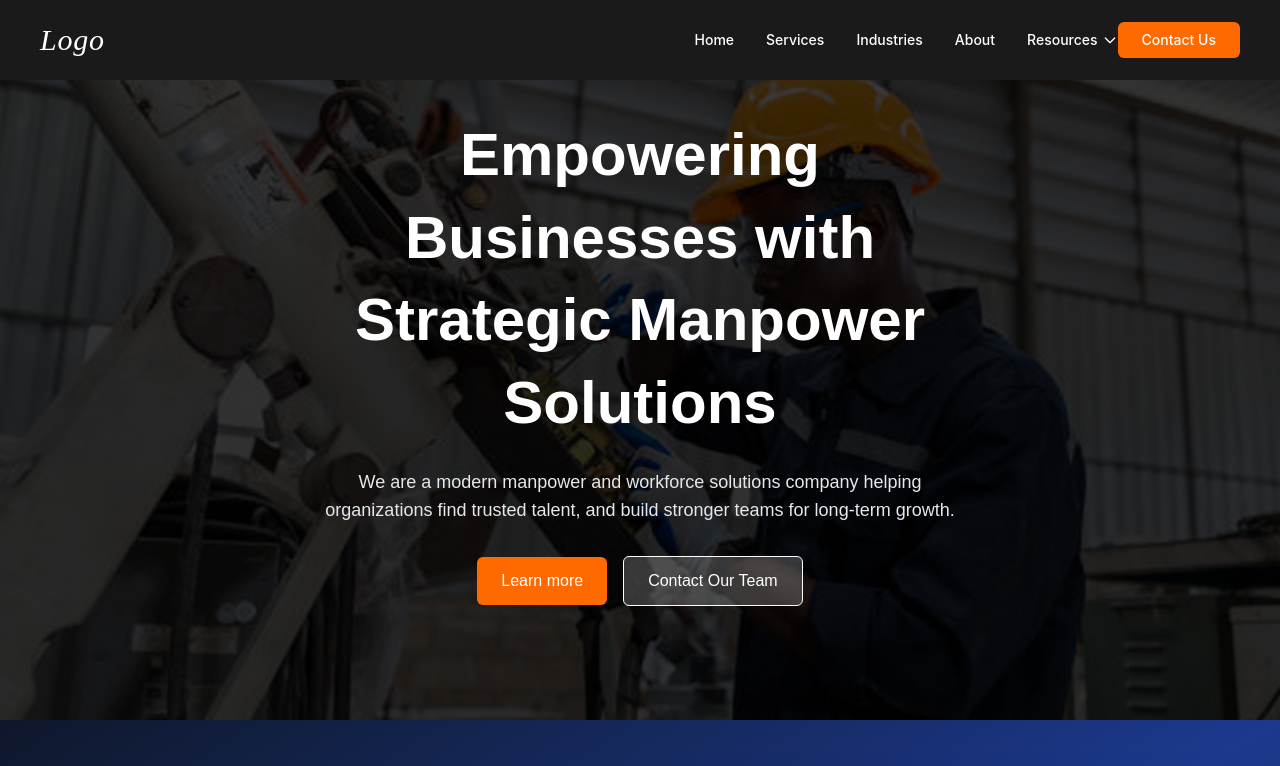
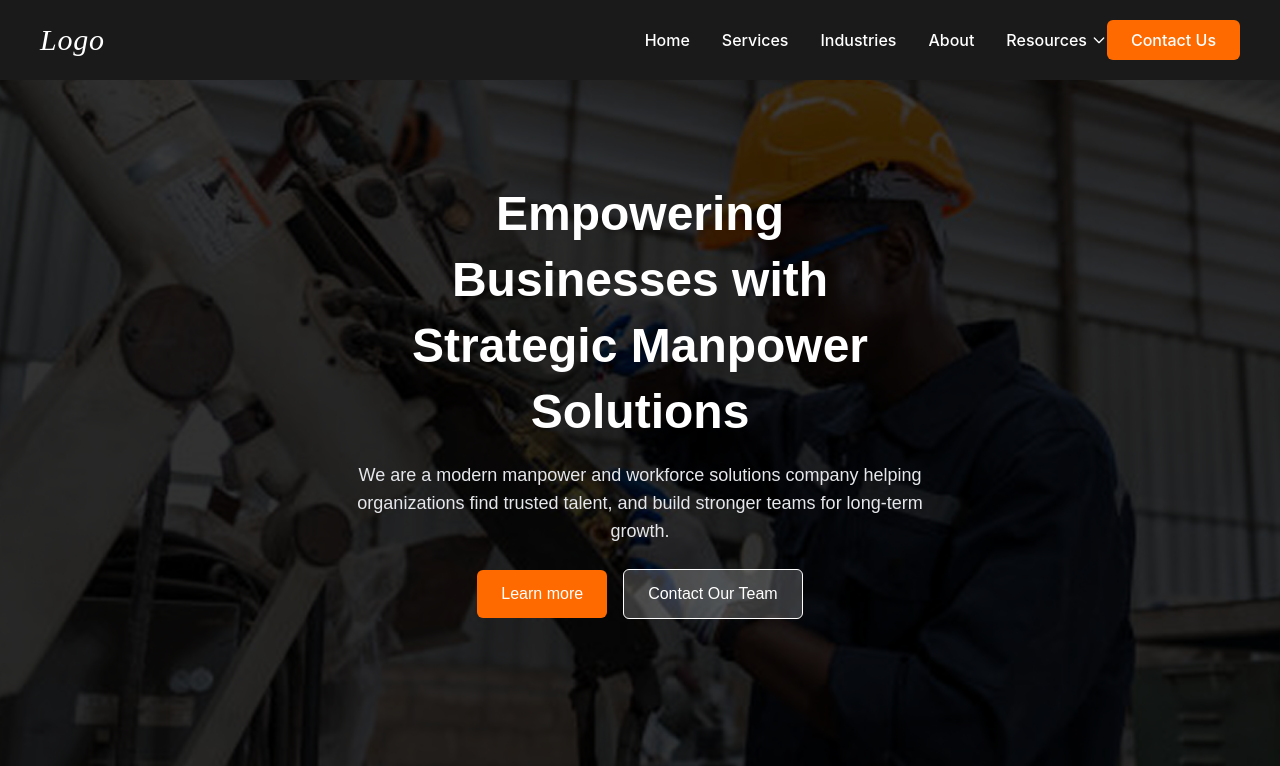
Before and after one commit to Kellytech-coder/Nigerian-Manpower-Solution, a Next.js app: page /about in a window 1280 px wide. Shown: the top 766 px of the page. Built offline with nearby package versions, Linux system fonts and the light colour scheme.

Commit message:
new update

```diff
--- a/app/components/about/Hero.tsx
+++ b/app/components/about/Hero.tsx
@@ -1,8 +1,9 @@
 import Image from "next/image";
+import Link from "next/link";
 
 export default function HeroSection() {
   return (
-    <section className="relative h-[90vh] w-full flex items-center justify-center">
+    <section className="relative min-h-screen w-full flex items-center justify-center">
       {/* Background Image */}
       <div className="absolute inset-0">
         <Image
@@ -16,23 +17,25 @@ export default function HeroSection() {
       </div>
 
       {/* Content */}
-      <div className="relative text-center max-w-4xl px-4 sm:px-6 md:px-8">
-        <h1 className="text-white font-bold leading-snug text-3xl sm:text-4xl md:text-5xl lg:text-6xl">
+      <div className="relative text-center max-w-md sm:max-w-lg md:max-w-2xl lg:max-w-3xl px-4 sm:px-6 md:px-8">
+        <h1 className="text-white font-bold leading-snug text-xl sm:text-2xl md:text-4xl lg:text-5xl">
           Empowering <br /> Businesses with <br /> Strategic Manpower <br /> Solutions
         </h1>
 
-        <p className="text-gray-200 mt-4 sm:mt-6 text-sm sm:text-base md:text-lg max-w-2xl mx-auto">
+        <p className="text-gray-200 mt-3 sm:mt-4 text-sm sm:text-base md:text-lg max-w-md sm:max-w-lg md:max-w-xl mx-auto">
           We are a modern manpower and workforce solutions company helping organizations
           find trusted talent, and build stronger teams for long-term growth.
         </p>
 
         {/* Buttons */}
-        <div className="mt-6 sm:mt-8 flex flex-col sm:flex-row items-center justify-center gap-3 sm:gap-4">
-          <button className="w-full sm:w-auto bg-[#FF6A00] hover:bg-[#e65c00] text-white px-6 py-3 rounded-md font-medium text-sm md:text-base transition">
-            Learn more
-          </button>
+        <div className="mt-5 sm:mt-6 flex flex-col sm:flex-row items-center justify-center gap-3 sm:gap-4">
+          <Link href="/landing-page">
+            <button className="w-full sm:w-auto bg-[#FF6A00] hover:bg-[#e65c00] text-white px-5 py-2 sm:px-6 sm:py-3 rounded-md font-medium text-sm md:text-base transition">
+              Learn more
+            </button>
+          </Link>
 
-          <button className="w-full sm:w-auto bg-white/20 hover:bg-white/30 text-white border border-white px-6 py-3 rounded-md font-medium text-sm md:text-base transition">
+          <button className="w-full sm:w-auto bg-white/20 hover:bg-white/30 text-white border border-white px-5 py-2 sm:px-6 sm:py-3 rounded-md font-medium text-sm md:text-base transition">
             Contact Our Team
           </button>
         </div>
--- a/app/components/about/Navbar.tsx
+++ b/app/components/about/Navbar.tsx
@@ -1,96 +1,147 @@
 "use client";
 
 import { useState } from "react";
+import Link from "next/link";
 
 export default function Navbar() {
   const [isMobileMenuOpen, setIsMobileMenuOpen] = useState(false);
   const [isResourcesOpen, setIsResourcesOpen] = useState(false);
 
+  const mainLinks = [
+    { label: "Home", href: "/landing-page" },
+    { label: "Services", href: "" },
+    { label: "Industries", href: "" },
+    { label: "About", href: "/about" },
+  ];
+
+  const resourcesLinks = [
+    { label: "Case Studies", href: "/case-studies" },
+    { label: "Work Force", href: "/work-force" },
+    { label: "Careers", href: "/careers" },
+  ];
+
   return (
-    <nav className="bg-[#1A1A1A] fixed w-full z-30">
-      <div className="max-w-7xl mx-auto px-6 lg:px-10">
-        <div className="flex justify-between items-center h-20">
-
+    <header className="bg-[#1A1A1A] fixed w-full z-30">
+      <nav className="max-w-7xl mx-auto px-4 sm:px-6 lg:px-10">
+        <div className="flex justify-between items-center h-16 sm:h-20">
           {/* Logo */}
-          <div className="flex-shrink-0">
+          <Link href="/" className="flex-shrink-0">
             <h1
-              className="text-white text-3xl italic font-[400] tracking-wide"
+              className="text-white text-2xl sm:text-3xl italic font-[400] tracking-wide"
               style={{ fontFamily: "Great Vibes, cursive" }}
             >
               Logo
             </h1>
-          </div>
+          </Link>
 
-          {/* Desktop Nav */}
-          <div className="hidden md:flex items-center space-x-8 flex-grow justify-end">
-            <a className="text-white text-sm font-medium hover:text-gray-300 transition"
-              style={{ fontFamily: "Inter, sans-serif" }}>Home</a>
-            <a className="text-white text-sm font-medium hover:text-gray-300 transition"
-              style={{ fontFamily: "Inter, sans-serif" }}>Services</a>
-            <a className="text-white text-sm font-medium hover:text-gray-300 transition"
-              style={{ fontFamily: "Inter, sans-serif" }}>Industries</a>
-            <a className="text-white text-sm font-medium hover:text-gray-300 transition"
-              style={{ fontFamily: "Inter, sans-serif" }}>About</a>
+          {/* Desktop Navigation */}
+          <div className="hidden md:flex items-center space-x-6 lg:space-x-8 flex-grow justify-end">
+            {mainLinks.map(({ label, href }) => (
+              <Link
+                key={label}
+                href={href}
+                className="text-white text-sm lg:text-base font-medium hover:text-gray-300 transition"
+                style={{ fontFamily: "Inter, sans-serif" }}
+              >
+                {label}
+              </Link>
+            ))}
 
             {/* Resources Dropdown */}
             <div className="relative">
               <button
                 onClick={() => setIsResourcesOpen(!isResourcesOpen)}
-                className="flex items-center text-white text-sm font-medium hover:text-gray-300 transition"
+                aria-haspopup="true"
+                aria-expanded={isResourcesOpen}
+                className="flex items-center text-white text-sm lg:text-base font-medium hover:text-gray-300 transition"
                 style={{ fontFamily: "Inter, sans-serif" }}
               >
                 Resources
                 <svg
-                  className={`ml-1 h-4 w-4 transition-transform ${isResourcesOpen ? "rotate-180" : ""}`}
+                  className={`ml-1 h-4 w-4 transition-transform ${
+                    isResourcesOpen ? "rotate-180" : ""
+                  }`}
                   stroke="currentColor"
                   fill="none"
                   viewBox="0 0 24 24"
                 >
-                  <path strokeLinecap="round" strokeLinejoin="round" strokeWidth={2} d="M19 9l-7 7-7-7" />
+                  <path
+                    strokeLinecap="round"
+                    strokeLinejoin="round"
+                    strokeWidth={2}
+                    d="M19 9l-7 7-7-7"
+                  />
                 </svg>
               </button>
 
               {isResourcesOpen && (
-                <div className="absolute right-0 mt-3 w-44 bg-zinc-800 rounded-md shadow-xl z-20">
-                  <a className="block px-4 py-3 text-white text-sm hover:bg-zinc-700" style={{ fontFamily: "Inter, sans-serif" }}>Case Studies</a>
-                  <a className="block px-4 py-3 text-white text-sm hover:bg-zinc-700" style={{ fontFamily: "Inter, sans-serif" }}>Work Force</a>
-                  <a className="block px-4 py-3 text-white text-sm hover:bg-zinc-700" style={{ fontFamily: "Inter, sans-serif" }}>Careers</a>
+                <div className="absolute right-0 mt-3 w-40 sm:w-44 bg-zinc-800 rounded-md shadow-xl z-20">
+                  {resourcesLinks.map(({ label, href }) => (
+                    <Link
+                      key={label}
+                      href={href}
+                      className="block px-3 sm:px-4 py-2 sm:py-3 text-white text-sm hover:bg-zinc-700"
+                      style={{ fontFamily: "Inter, sans-serif" }}
+                    >
+                      {label}
+                    </Link>
+                  ))}
                 </div>
               )}
             </div>
           </div>
 
-          {/* Contact Us button (desktop only) */}
+          {/* Contact Us Button */}
           <div className="hidden md:flex">
-            <button className="bg-[#FF6A00] hover:bg-[#e65d00] text-white px-6 py-2 rounded-md text-sm font-medium" style={{ fontFamily: "Inter, sans-serif" }}>
+            <Link
+              href="/contact"
+              className="bg-[#FF6A00] hover:bg-[#e65d00] text-white px-4 sm:px-6 py-2 rounded-md text-sm lg:text-base font-medium"
+              style={{ fontFamily: "Inter, sans-serif" }}
+            >
               Contact Us
-            </button>
+            </Link>
           </div>
 
-          {/* Mobile Menu Button */}
+          {/* Mobile Menu Toggle */}
           <div className="md:hidden flex items-center">
             <button
               onClick={() => setIsMobileMenuOpen(!isMobileMenuOpen)}
+              aria-label="Toggle mobile menu"
               className="text-white focus:outline-none"
             >
-              <svg className="h-7 w-7" fill="none" stroke="currentColor" viewBox="0 0 24 24">
-                <path strokeLinecap="round" strokeLinejoin="round" strokeWidth={2} d="M4 6h16M4 12h16M4 18h16" />
+              <svg
+                className="h-6 w-6 sm:h-7 sm:w-7"
+                fill="none"
+                stroke="currentColor"
+                viewBox="0 0 24 24"
+              >
+                <path
+                  strokeLinecap="round"
+                  strokeLinejoin="round"
+                  strokeWidth={2}
+                  d="M4 6h16M4 12h16M4 18h16"
+                />
               </svg>
             </button>
           </div>
-
         </div>
-      </div>
+      </nav>
 
       {/* Mobile Menu */}
       {isMobileMenuOpen && (
-        <div className="md:hidden bg-[#1A1A1A] px-6 pt-4 pb-6 space-y-2">
-          <a className="block text-white text-sm font-medium py-2 hover:text-gray-300" style={{ fontFamily: "Inter, sans-serif" }}>Home</a>
-          <a className="block text-white text-sm font-medium py-2 hover:text-gray-300" style={{ fontFamily: "Inter, sans-serif" }}>Services</a>
-          <a className="block text-white text-sm font-medium py-2 hover:text-gray-300" style={{ fontFamily: "Inter, sans-serif" }}>Industries</a>
-          <a className="block text-white text-sm font-medium py-2 hover:text-gray-300" style={{ fontFamily: "Inter, sans-serif" }}>About</a>
+        <div className="md:hidden bg-[#1A1A1A] px-4 sm:px-6 pt-4 pb-6 space-y-2">
+          {mainLinks.map(({ label, href }) => (
+            <Link
+              key={label}
+              href={href}
+              className="block text-white text-sm font-medium py-2 hover:text-gray-300 transition"
+              style={{ fontFamily: "Inter, sans-serif" }}
+            >
+              {label}
+            </Link>
+          ))}
 
-          {/* Resources Dropdown for mobile */}
+          {/* Resources Dropdown */}
           <div>
             <button
               onClick={() => setIsResourcesOpen(!isResourcesOpen)}
@@ -98,25 +149,48 @@ export default function Navbar() {
               style={{ fontFamily: "Inter, sans-serif" }}
             >
               Resources
-              <svg className={`ml-1 h-4 w-4 transition-transform ${isResourcesOpen ? "rotate-180" : ""}`} stroke="currentColor" fill="none" viewBox="0 0 24 24">
-                <path strokeLinecap="round" strokeLinejoin="round" strokeWidth={2} d="M19 9l-7 7-7-7" />
+              <svg
+                className={`ml-1 h-4 w-4 transition-transform ${
+                  isResourcesOpen ? "rotate-180" : ""
+                }`}
+                stroke="currentColor"
+                fill="none"
+                viewBox="0 0 24 24"
+              >
+                <path
+                  strokeLinecap="round"
+                  strokeLinejoin="round"
+                  strokeWidth={2}
+                  d="M19 9l-7 7-7-7"
+                />
               </svg>
             </button>
+
             {isResourcesOpen && (
-              <div className="pl-4 mt-2 space-y-1">
-                <a className="block text-white text-sm py-1 hover:text-gray-300" style={{ fontFamily: "Inter, sans-serif" }}>Case Studies</a>
-                <a className="block text-white text-sm py-1 hover:text-gray-300" style={{ fontFamily: "Inter, sans-serif" }}>Work Force</a>
-                <a className="block text-white text-sm py-1 hover:text-gray-300" style={{ fontFamily: "Inter, sans-serif" }}>Careers</a>
+              <div className="pl-3 sm:pl-4 mt-2 space-y-1">
+                {resourcesLinks.map(({ label, href }) => (
+                  <Link
+                    key={label}
+                    href={href}
+                    className="block text-white text-sm py-1 hover:text-gray-300"
+                    style={{ fontFamily: "Inter, sans-serif" }}
+                  >
+                    {label}
+                  </Link>
+                ))}
               </div>
             )}
           </div>
 
-          {/* Contact Us button for mobile */}
-          <button className="w-full mt-2 bg-[#FF6A00] hover:bg-[#e65d00] text-white px-6 py-2 rounded-md text-sm font-medium" style={{ fontFamily: "Inter, sans-serif" }}>
+          <Link
+            href="/contact"
+            className="w-full mt-3 bg-[#FF6A00] hover:bg-[#e65d00] text-white px-5 py-2 rounded-md text-sm font-medium block text-center"
+            style={{ fontFamily: "Inter, sans-serif" }}
+          >
             Contact Us
-          </button>
+          </Link>
         </div>
       )}
-    </nav>
+    </header>
   );
 }
--- a/app/components/about/Teams.tsx
+++ b/app/components/about/Teams.tsx
@@ -6,11 +6,11 @@ const leaders = [
     title: 'Founder & Lead Software Engineer',
     description: 'Driving operational excellence and workforce innovation.',
     imageSrc: '/images/teams1.png',
-    socials: { linkedin: '#', twitter: '#', instagram: '#' },
+    socials: { linkedin: 'https://www.linkedin.com/in/kelechi-awa-8a0a63256?utm_source=share&utm_campaign=share_via&utm_content=profile&utm_medium=android_app', twitter: 'https://x.com/KelechiAwa4?t=WSYQsE5uc0bhqcduMqufZQ&s=09', instagram: 'https://www.instagram.com/awa_bryan?igsh=Y2hleDllc2Zqc2lh' },
   },
   {
     name: 'Nku Victor',
-    title: 'Founder & Chief Product Designer',
+    title: 'Co-Founder & Chief Product Designer',
     description: 'Empowering teams and strengthening businesses growth.',
     imageSrc: '/images/teams2.png',
     socials: { linkedin: '#', twitter: '#', instagram: '#' },
--- a/app/components/landing-page/Hero.tsx
+++ b/app/components/landing-page/Hero.tsx
@@ -25,7 +25,7 @@ export default function Hero() {
           <div className="mt-8 sm:mt-10 flex gap-4">
             <a
               href="#request"
-              className="inline-flex items-center px-2 sm:px-3 py-3 sm:py-4 bg-orange-500 hover:bg-orange-600 text-white font-bold rounded-full shadow-lg transition-all hover:shadow-xl hover:-translate-y-1"
+              className="inline-flex items-center px-2 sm:px-3 py-3 sm:py-4 bg-amber-500 hover:bg-amber-600 text-white font-bold rounded-full shadow-lg transition-all hover:shadow-xl hover:-translate-y-1"
             >
               Request manpower
             </a>
```
Also changed, not shown: app/landing-page/page.tsx (added, +27 -0 lines), app/components/landing-page/WorkForceBenefits.tsx (line endings or trailing spaces).
